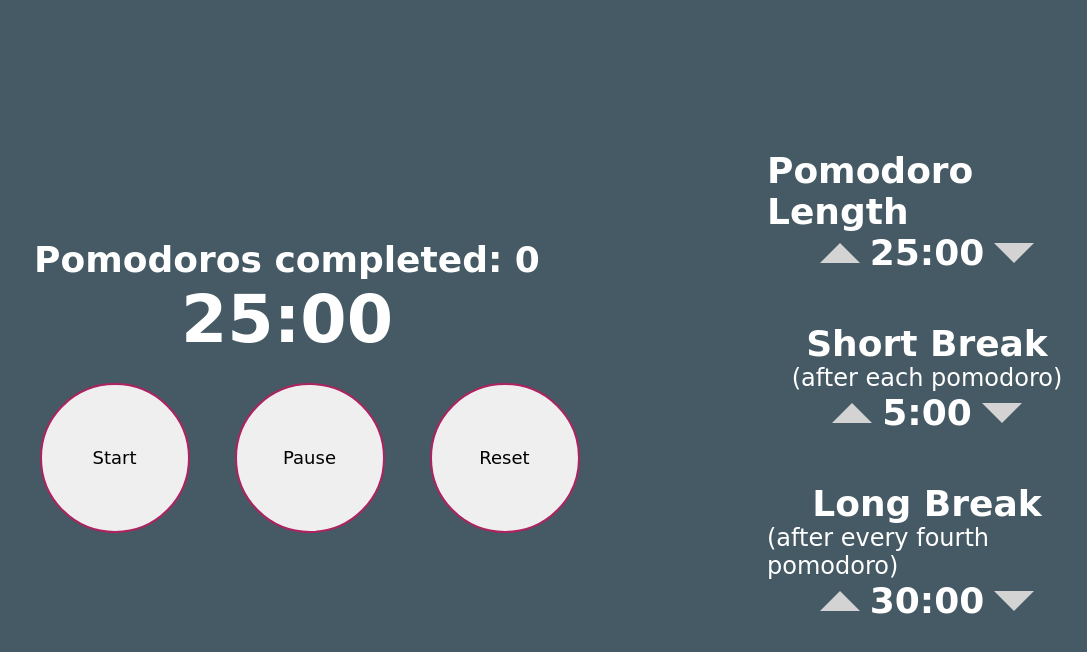
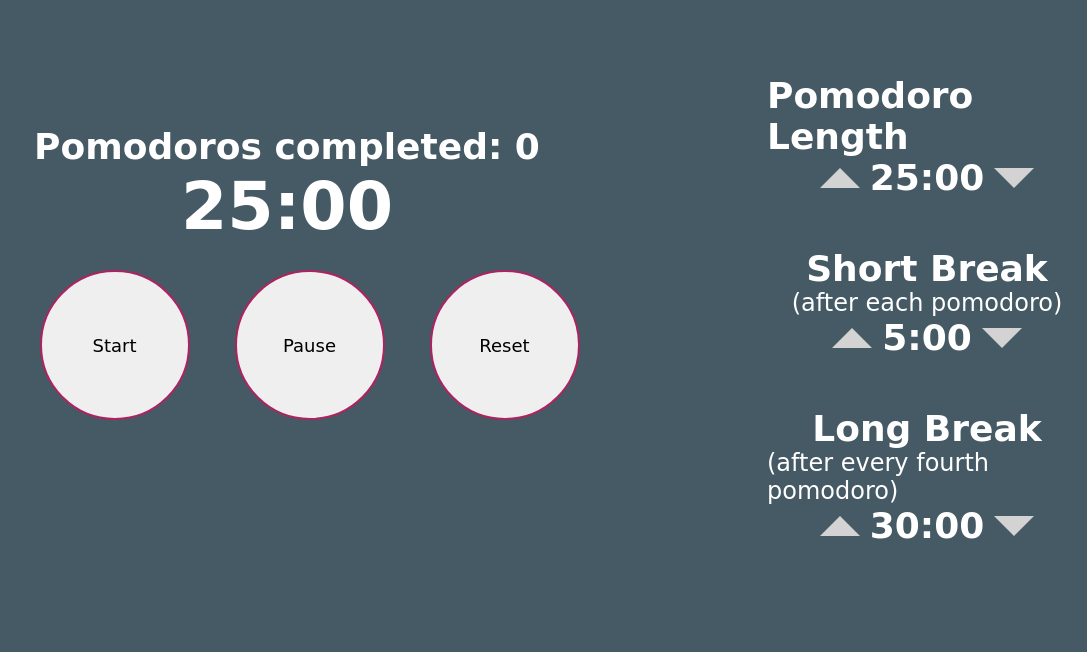
Before and after one commit to Daniel-Ghaly/pomodoro, a plain HTML site: page index.html in a window 1280 px wide. Shown: the whole page, without its empty margins (193-1280 px from the left). Drawn offline with Linux system fonts and the light colour scheme.

Commit message:
fixed layout

```diff
--- a/style.css
+++ b/style.css
@@ -15,7 +15,6 @@ body {
     justify-content: center;
     align-items: center;
     height: auto;
-    padding-top: 150px;
     ;
 }
 
@@ -121,7 +120,7 @@ button:focus {
     flex-direction: column;
     justify-content: center;
     align-items: center;
-    padding-top: 150px;
+    padding-top: 75px;
 }
 
 .total-container {
```
